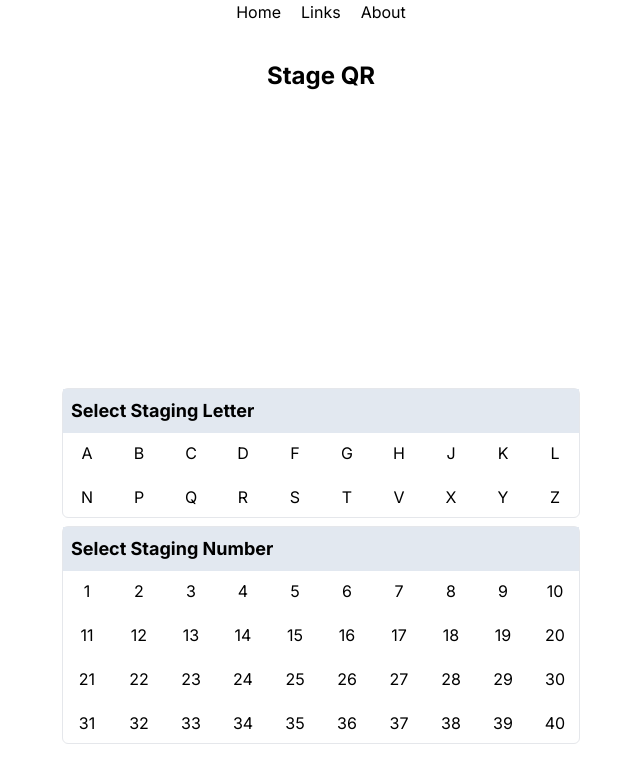
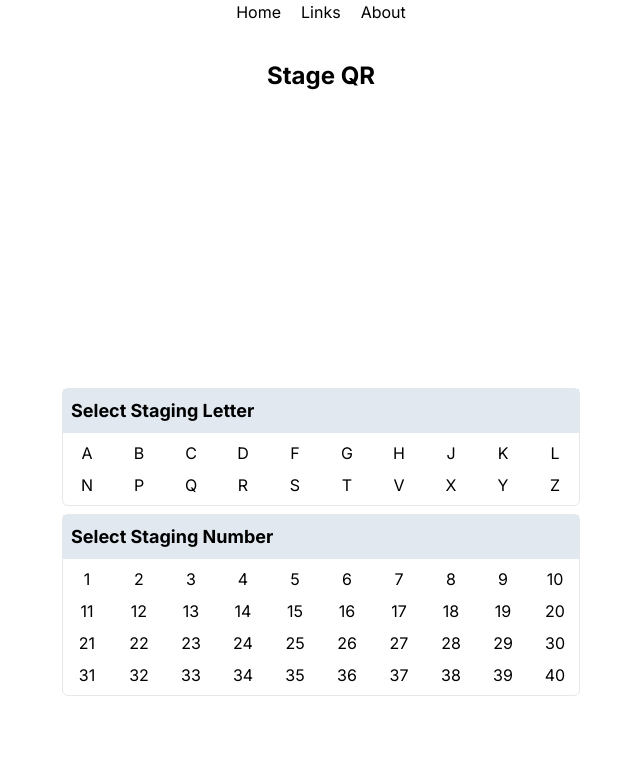
Before and after one commit to AznRaven/next-stageqr, a Next.js app: page / in a window 1280 px wide. Shown: the top 782 px of the page, without its empty margins (319-959 px from the left). Built offline with nearby package versions, Linux system fonts and the light colour scheme; no server answers.

Commit message:
test gap

```diff
--- a/app/page.js
+++ b/app/page.js
@@ -93,7 +93,7 @@ export default function Home() {
             </h5>
             <div class="p-2">
               {/* <h5 class="card-title">Select Staging Letter</h5> */}
-              <p class="card-text grid grid-cols-10 gap-5">
+              <p class="card-text grid grid-cols-10 gap-x-5 gap-y-2">
                 {allLetters.map(
                   (x) =>
                     x !== "i" &&
@@ -125,7 +125,7 @@ export default function Home() {
             </h5>
             <div class="p-2">
               {/* <h5 class="card-title">Select Staging Letter</h5> */}
-              <p class="card-text grid grid-cols-10 gap-5">
+              <p class="card-text grid grid-cols-10  gap-x-5 gap-y-2">
                 {allNumbers.map((x) => (
                   <Button
                     key={x}
```
